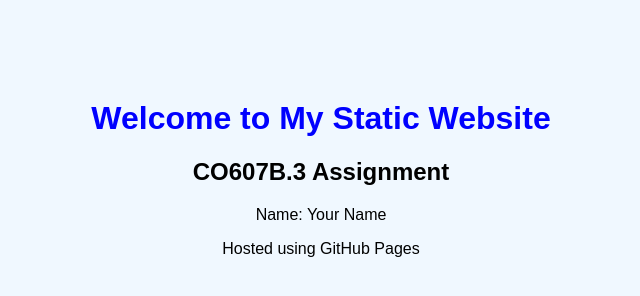
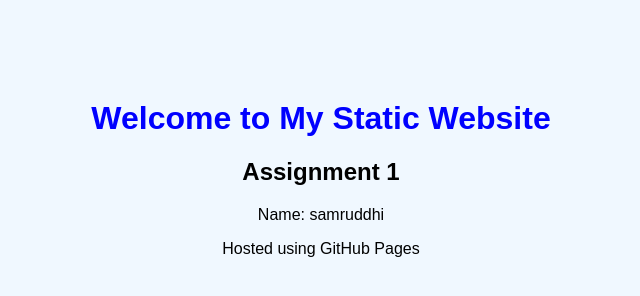
Before and after one commit to Samruddhi-u9/static-websitee, a plain HTML site: page index.html in a window 1280 px wide. Shown: the whole page, without its empty margins (319-959 px from the left). Drawn offline with Linux system fonts and the light colour scheme.

Commit message:
Modify assignment title and name in index.html
Updated the assignment title and name in the HTML file.

```diff
--- a/index.html
+++ b/index.html
@@ -20,9 +20,9 @@
 
 <h1>Welcome to My Static Website</h1>
 
-<h2>CO607B.3 Assignment</h2>
+<h2>Assignment 1</h2>
 
-<p>Name: Your Name</p>
+<p>Name: samruddhi</p>
 
 <p>Hosted using GitHub Pages</p>
 
```
